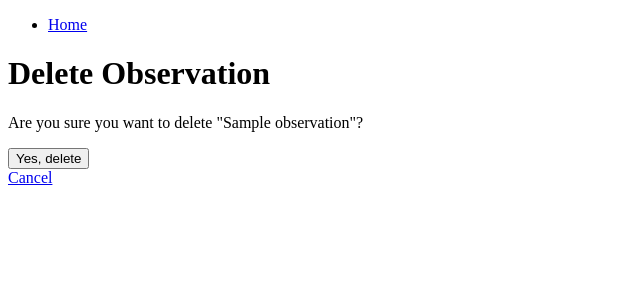
After one commit to lecharles/django-crud-app-lab, a Django app: page /observations/1/delete/ in a window 1280 px wide. The commit adds this page. Shown: the top 300 px of the page, without its empty margins (0-640 px from the left). Run offline with Django 5.2, Linux system fonts and the light colour scheme; tables that the repository leaves empty hold one stand-in row (values such as "Sample post").

Commit message:
add observation update and delete views

```diff
--- a/myworldmodel/main_app/urls.py
+++ b/myworldmodel/main_app/urls.py
@@ -6,4 +6,6 @@ urlpatterns = [
     path('observations/', views.observations_index, name='observation-index'),
     path('observations/create/', views.ObservationCreate.as_view(), name='observation-create'),
     path('observations/<int:observation_id>/', views.observations_detail, name='observation-detail'),
+    path('observations/<int:pk>/update/', views.ObservationUpdate.as_view(), name='observation-update'),
+    path('observations/<int:pk>/delete/', views.ObservationDelete.as_view(), name='observation-delete'),
 ]
--- a/myworldmodel/main_app/views.py
+++ b/myworldmodel/main_app/views.py
@@ -1,6 +1,6 @@
 from django.shortcuts import render
 from django.http import HttpResponse, Http404
-from django.views.generic.edit import CreateView
+from django.views.generic.edit import CreateView, UpdateView, DeleteView
 from django.utils import timezone
 from .models import Observation
 
@@ -27,3 +27,11 @@ class ObservationCreate(CreateView):
     def form_valid(self, form):
         form.instance.observed_at = timezone.now()
         return super().form_valid(form)
+
+class ObservationUpdate(UpdateView):
+    model = Observation
+    fields = ['name', 'description']
+
+class ObservationDelete(DeleteView):
+    model = Observation
+    success_url = '/observations/'
--- /dev/null
+++ b/myworldmodel/templates/main_app/observation_confirm_delete.html
@@ -0,0 +1,10 @@
+{% extends 'base.html' %}
+{% block content %}
+<h1>Delete Observation</h1>
+<p>Are you sure you want to delete "{{ observation.name }}"?</p>
+<form action="" method="post">
+  {% csrf_token %}
+  <button type="submit">Yes, delete</button>
+</form>
+<a href="{% url 'observation-detail' observation.id %}">Cancel</a>
+{% endblock %}
--- a/myworldmodel/templates/observations/detail.html
+++ b/myworldmodel/templates/observations/detail.html
@@ -3,4 +3,6 @@
 <h1>{{ observation.name }}</h1>
 <p>{{ observation.description }}</p>
 <p>Observed at: {{ observation.observed_at }}</p>
+<a href="{% url 'observation-update' observation.id %}">Edit</a>
+<a href="{% url 'observation-delete' observation.id %}">Delete</a>
 {% endblock %}
```
